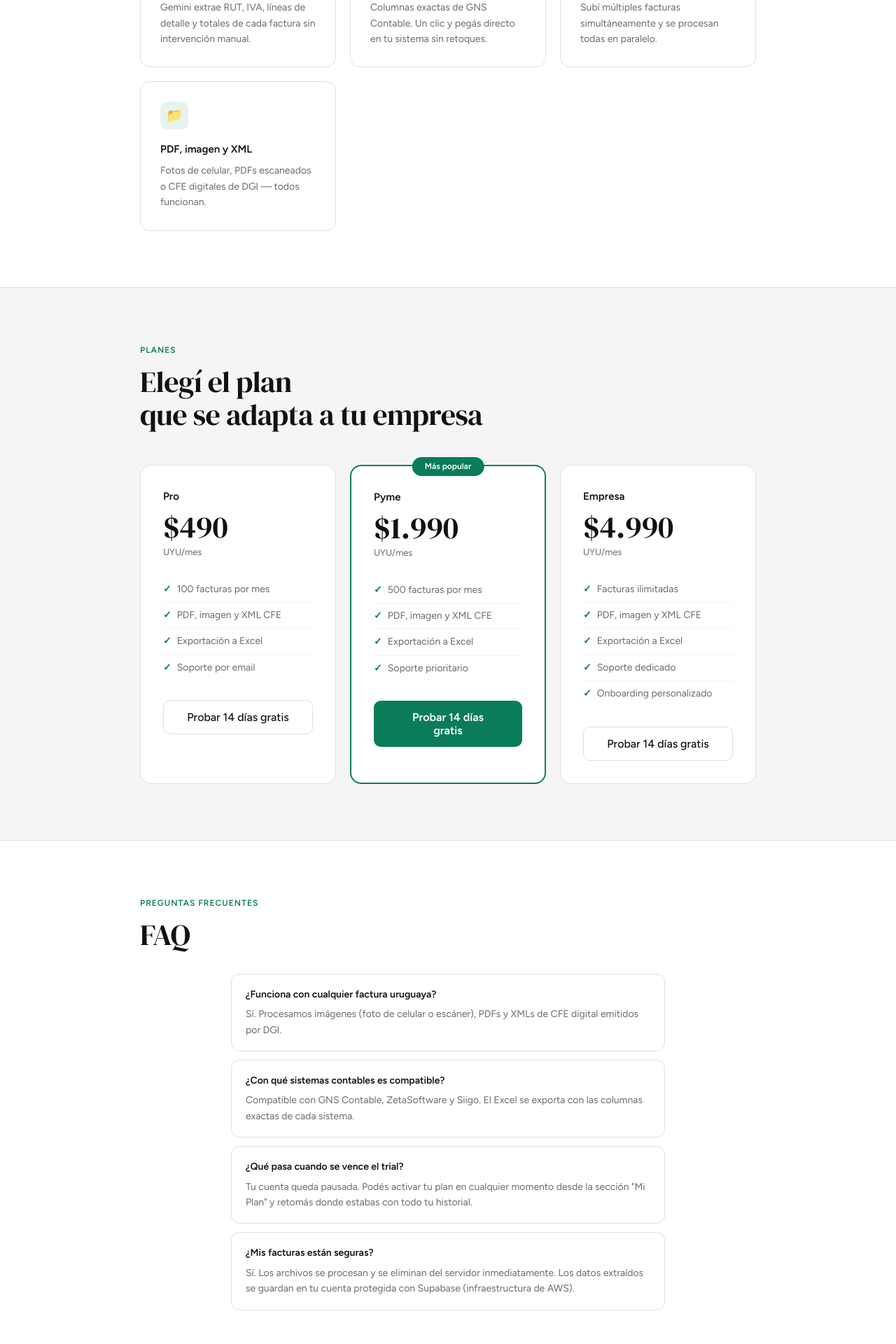
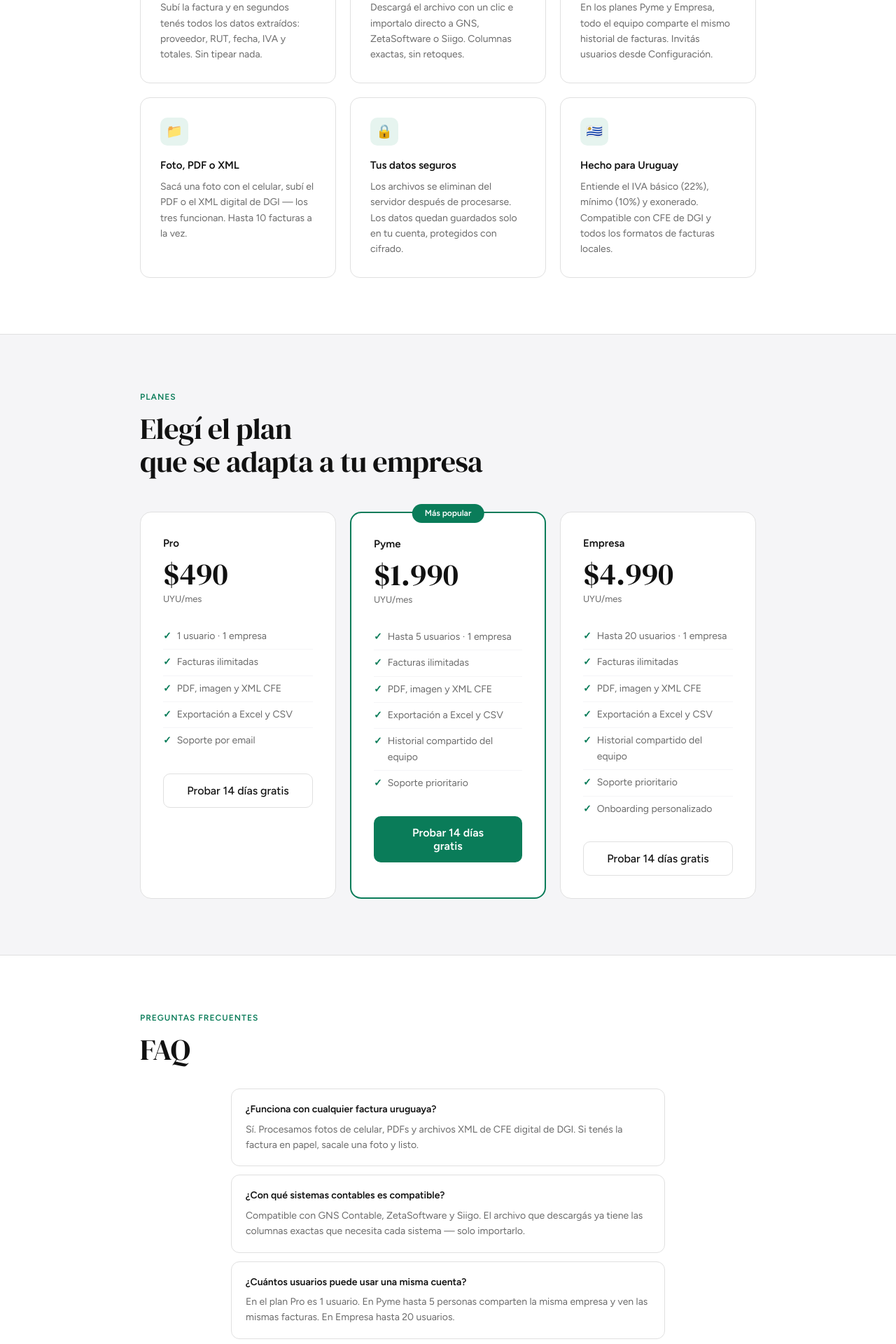
Before and after one commit to santiagososa2424-code/ritto, a Next.js app: page / in a window 1280 px wide. Shown: the part 2000-3920 px from the top of the page at 70% size. Built offline with nearby package versions, Linux system fonts and the light colour scheme; no server answers.

Commit message:
fix: sync remaining pages to feature branch — remove SistemaContable references

```diff
--- a/src/lib/geminiExtractor.ts
+++ b/src/lib/geminiExtractor.ts
@@ -5,7 +5,7 @@ import type { ExtractedInvoice } from './types';
 function getModel() {
   const key = process.env.GEMINI_API_KEY;
   if (!key) throw new Error('GEMINI_API_KEY no configurada en el servidor');
-  return new GoogleGenerativeAI(key).getGenerativeModel({ model: 'gemini-1.5-flash' });
+  return new GoogleGenerativeAI(key).getGenerativeModel({ model: 'gemini-2.5-flash' });
 }
 
 const PROMPT = `Sos un sistema experto en extracción de datos de comprobantes fiscales uruguayos (CFE - Comprobantes Fiscales Electrónicos).
@@ -121,7 +121,12 @@ function parseResponse(text: string): Partial<ExtractedInvoice> {
 }
 
 async function callGemini(parts: Part[]): Promise<string> {
-  const result = await getModel().generateContent(parts);
+  const result = await getModel().generateContent({
+    contents: [{ role: 'user', parts }],
+    generationConfig: {
+      thinkingConfig: { thinkingBudget: 0 }, // disable thinking = faster
+    } as any,
+  });
   return result.response.text();
 }
 
--- a/src/pages/beneficios.tsx
+++ b/src/pages/beneficios.tsx
@@ -21,8 +21,8 @@ const features = [
         <rect x="3" y="3" width="18" height="18" rx="2"/><path d="M3 9h18M9 21V9"/>
       </svg>
     ),
-    title: 'Exportá listo para tu sistema contable',
-    desc: 'Un clic y tenés el Excel formateado para GNS Contable, ZetaSoftware o Siigo. Sin copiar a mano, sin errores de tipeo.',
+    title: 'Exportá a tu Excel o Google Sheets',
+    desc: 'Un clic y tenés el archivo con las columnas exactas de tu planilla. Sin copiar a mano, sin errores de tipeo, sin rearmar nada.',
     badge: 'Ahorro de tiempo',
   },
   {
@@ -122,7 +122,7 @@ export default function BeneficiosPage() {
         <div className="page-wrap">
           <h1 className="page-title">¿Para qué sirve Ritto?</h1>
           <p className="page-sub">
-            Ritto toma tus facturas — en cualquier formato — y las convierte en datos listos para tu contador o sistema contable. Sin tipeo, sin Excel manual, sin errores.
+            Ritto toma tus facturas — en cualquier formato — y las convierte en datos listos para tu planilla de Excel o Google Sheets. Sin tipeo, sin errores, sin perder tiempo.
           </p>
 
           <div className="features-grid">
--- a/src/pages/index.tsx
+++ b/src/pages/index.tsx
@@ -180,10 +180,12 @@ export default function LandingPage() {
           <div className="section-title">Todo lo que necesitás,<br />sin complicaciones</div>
           <div className="features">
             {[
-              { icon: '🔍', title: 'Extracción automática', desc: 'Gemini extrae RUT, IVA, líneas de detalle y totales de cada factura sin intervención manual.' },
-              { icon: '📊', title: 'Excel listo para importar', desc: 'Columnas exactas de GNS Contable. Un clic y pegás directo en tu sistema sin retoques.' },
-              { icon: '⚡', title: 'Hasta 10 a la vez', desc: 'Subí múltiples facturas simultáneamente y se procesan todas en paralelo.' },
-              { icon: '📁', title: 'PDF, imagen y XML', desc: 'Fotos de celular, PDFs escaneados o CFE digitales de DGI — todos funcionan.' },
+              { icon: '⚡', title: 'Listo en segundos', desc: 'Subí la factura y en segundos tenés todos los datos extraídos: proveedor, RUT, fecha, IVA y totales. Sin tipear nada.' },
+              { icon: '📊', title: 'Excel y CSV listos para importar', desc: 'Descargá el archivo con un clic e importalo directo a GNS, ZetaSoftware o Siigo. Columnas exactas, sin retoques.' },
+              { icon: '👥', title: 'Trabajo en equipo', desc: 'En los planes Pyme y Empresa, todo el equipo comparte el mismo historial de facturas. Invitás usuarios desde Configuración.' },
+              { icon: '📁', title: 'Foto, PDF o XML', desc: 'Sacá una foto con el celular, subí el PDF o el XML digital de DGI — los tres funcionan. Hasta 10 facturas a la vez.' },
+              { icon: '🔒', title: 'Tus datos seguros', desc: 'Los archivos se eliminan del servidor después de procesarse. Los datos quedan guardados solo en tu cuenta, protegidos con cifrado.' },
+              { icon: '🇺🇾', title: 'Hecho para Uruguay', desc: 'Entiende el IVA básico (22%), mínimo (10%) y exonerado. Compatible con CFE de DGI y todos los formatos de facturas locales.' },
             ].map((f) => (
               <div className="feat-card" key={f.title}>
                 <div className="feat-icon">{f.icon}</div>
@@ -205,9 +207,10 @@ export default function LandingPage() {
               <div className="price-amount">$490</div>
               <div className="price-period">UYU/mes</div>
               <ul className="price-list">
-                <li><span className="check">✓</span>100 facturas por mes</li>
+                <li><span className="check">✓</span>1 usuario · 1 empresa</li>
+                <li><span className="check">✓</span>Facturas ilimitadas</li>
                 <li><span className="check">✓</span>PDF, imagen y XML CFE</li>
-                <li><span className="check">✓</span>Exportación a Excel</li>
+                <li><span className="check">✓</span>Exportación a Excel y CSV</li>
                 <li><span className="check">✓</span>Soporte por email</li>
               </ul>
               <button className="btn-ghost" style={{ width: '100%' }} onClick={() => router.push('/login?signup=true')}>Probar 14 días gratis</button>
@@ -218,9 +221,11 @@ export default function LandingPage() {
               <div className="price-amount">$1.990</div>
               <div className="price-period">UYU/mes</div>
               <ul className="price-list">
-                <li><span className="check">✓</span>500 facturas por mes</li>
+                <li><span className="check">✓</span>Hasta 5 usuarios · 1 empresa</li>
+                <li><span className="check">✓</span>Facturas ilimitadas</li>
                 <li><span className="check">✓</span>PDF, imagen y XML CFE</li>
-                <li><span className="check">✓</span>Exportación a Excel</li>
+                <li><span className="check">✓</span>Exportación a Excel y CSV</li>
+                <li><span className="check">✓</span>Historial compartido del equipo</li>
                 <li><span className="check">✓</span>Soporte prioritario</li>
               </ul>
               <button className="btn-primary" style={{ width: '100%' }} onClick={() => router.push('/login?signup=true')}>Probar 14 días gratis</button>
@@ -230,10 +235,12 @@ export default function LandingPage() {
               <div className="price-amount">$4.990</div>
               <div className="price-period">UYU/mes</div>
               <ul className="price-list">
+                <li><span className="check">✓</span>Hasta 20 usuarios · 1 empresa</li>
                 <li><span className="check">✓</span>Facturas ilimitadas</li>
                 <li><span className="check">✓</span>PDF, imagen y XML CFE</li>
-                <li><span className="check">✓</span>Exportación a Excel</li>
-                <li><span className="check">✓</span>Soporte dedicado</li>
+                <li><span className="check">✓</span>Exportación a Excel y CSV</li>
+                <li><span className="check">✓</span>Historial compartido del equipo</li>
+                <li><span className="check">✓</span>Soporte prioritario</li>
                 <li><span className="check">✓</span>Onboarding personalizado</li>
               </ul>
               <button className="btn-ghost" style={{ width: '100%' }} onClick={() => router.push('/login?signup=true')}>Probar 14 días gratis</button>
@@ -248,10 +255,12 @@ export default function LandingPage() {
           <div className="section-title" style={{ marginBottom: 32 }}>FAQ</div>
           <div className="faq">
             {[
-              { q: '¿Funciona con cualquier factura uruguaya?', a: 'Sí. Procesamos imágenes (foto de celular o escáner), PDFs y XMLs de CFE digital emitidos por DGI.' },
-              { q: '¿Con qué sistemas contables es compatible?', a: 'Compatible con GNS Contable, ZetaSoftware y Siigo. El Excel se exporta con las columnas exactas de cada sistema.' },
-              { q: '¿Qué pasa cuando se vence el trial?', a: 'Tu cuenta queda pausada. Podés activar tu plan en cualquier momento desde la sección "Mi Plan" y retomás donde estabas con todo tu historial.' },
-              { q: '¿Mis facturas están seguras?', a: 'Sí. Los archivos se procesan y se eliminan del servidor inmediatamente. Los datos extraídos se guardan en tu cuenta protegida con Supabase (infraestructura de AWS).' },
+              { q: '¿Funciona con cualquier factura uruguaya?', a: 'Sí. Procesamos fotos de celular, PDFs y archivos XML de CFE digital de DGI. Si tenés la factura en papel, sacale una foto y listo.' },
+              { q: '¿Con qué sistemas contables es compatible?', a: 'Compatible con GNS Contable, ZetaSoftware y Siigo. El archivo que descargás ya tiene las columnas exactas que necesita cada sistema — solo importarlo.' },
+              { q: '¿Cuántos usuarios puede usar una misma cuenta?', a: 'En el plan Pro es 1 usuario. En Pyme hasta 5 personas comparten la misma empresa y ven las mismas facturas. En Empresa hasta 20 usuarios.' },
+              { q: '¿Qué pasa cuando se vence la prueba gratuita?', a: 'Tu cuenta queda pausada pero no perdés nada. Activás tu plan desde "Mi Plan" y retomás donde estabas con todo el historial.' },
+              { q: '¿Mis facturas están seguras?', a: 'Sí. Los archivos se eliminan del servidor inmediatamente después de procesar. Los datos quedan guardados solo en tu cuenta, cifrados y protegidos.' },
+              { q: '¿Necesito saber de contabilidad para usarlo?', a: 'No. Subís la factura, Ritto extrae los datos y descargás el archivo. Si tenés dudas sobre qué hacer con el archivo, tu contador te puede guiar en dos minutos.' },
             ].map((f) => (
               <div className="faq-item" key={f.q}>
                 <div className="faq-q">{f.q}</div>
```
Also changed, not shown: src/pages/login.tsx (+5 -38 lines), src/pages/plan.tsx (+23 -35 lines).
